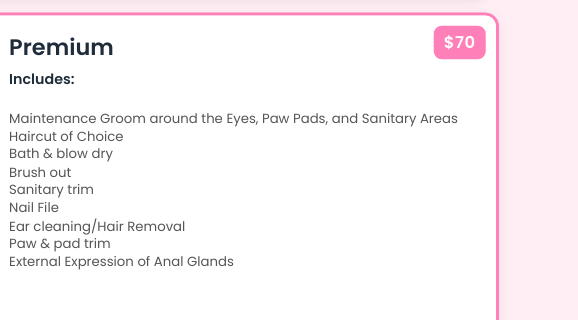
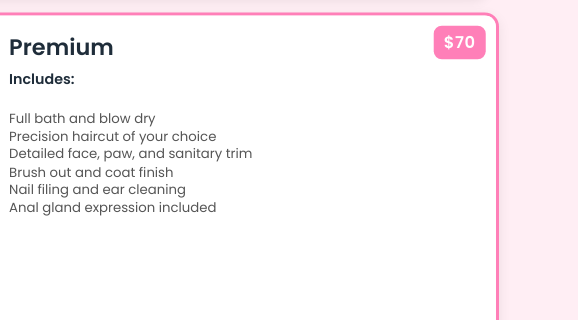
Before and after one commit to crisjcampos/Yuri, a website: page views/pricing.html in a window 1280 px wide. Shown: the part 653-973 px from the top of the page, 702-1280 px from the left. Drawn offline with Linux system fonts and the light colour scheme.

Commit message:
Refine premium package wording

```diff
--- a/views/pricing.html
+++ b/views/pricing.html
@@ -75,15 +75,12 @@
               <p class="includes-label" data-en="Includes:" data-es="Incluye:">Includes:</p>
             </div>
             <ul class="price-info">
-              <li data-en="Maintenance Groom around the Eyes, Paw Pads, and Sanitary Areas" data-es="Aseo de mantenimiento alrededor de los ojos, almohadillas y áreas sanitarias">Maintenance Groom around the Eyes, Paw Pads, and Sanitary Areas</li>
-              <li data-en="Haircut of Choice" data-es="Corte a elección">Haircut of Choice</li>
-              <li data-en="Bath & blow dry" data-es="Baño y secado">Bath & blow dry</li>
-              <li data-en="Brush out" data-es="Cepillado">Brush out</li>
-              <li data-en="Sanitary trim" data-es="Recorte sanitario">Sanitary trim</li>
-              <li data-en="Nail File" data-es="Lima de uñas">Nail File</li>
-              <li data-en="Ear cleaning/Hair Removal" data-es="Limpieza de oídos/eliminación de pelo">Ear cleaning/Hair Removal</li>
-              <li data-en="Paw & pad trim" data-es="Recorte de patas y almohadillas">Paw & pad trim</li>
-              <li data-en="External Expression of Anal Glands" data-es="Expresión externa de las glándulas anales">External Expression of Anal Glands</li>
+              <li data-en="Full bath and blow dry" data-es="Baño completo y secado">Full bath and blow dry</li>
+              <li data-en="Precision haircut of your choice" data-es="Corte preciso a su elección">Precision haircut of your choice</li>
+              <li data-en="Detailed face, paw, and sanitary trim" data-es="Ajuste detallado de rostro, patas y áreas sanitarias">Detailed face, paw, and sanitary trim</li>
+              <li data-en="Brush out and coat finish" data-es="Cepillado y acabado del pelaje">Brush out and coat finish</li>
+              <li data-en="Nail filing and ear cleaning" data-es="Lima de uñas y limpieza de oídos">Nail filing and ear cleaning</li>
+              <li data-en="Anal gland expression included" data-es="Expresión de glándulas anales incluida">Anal gland expression included</li>
             </ul>
           </div>
           <p class="price-tag">$70</p>
```
